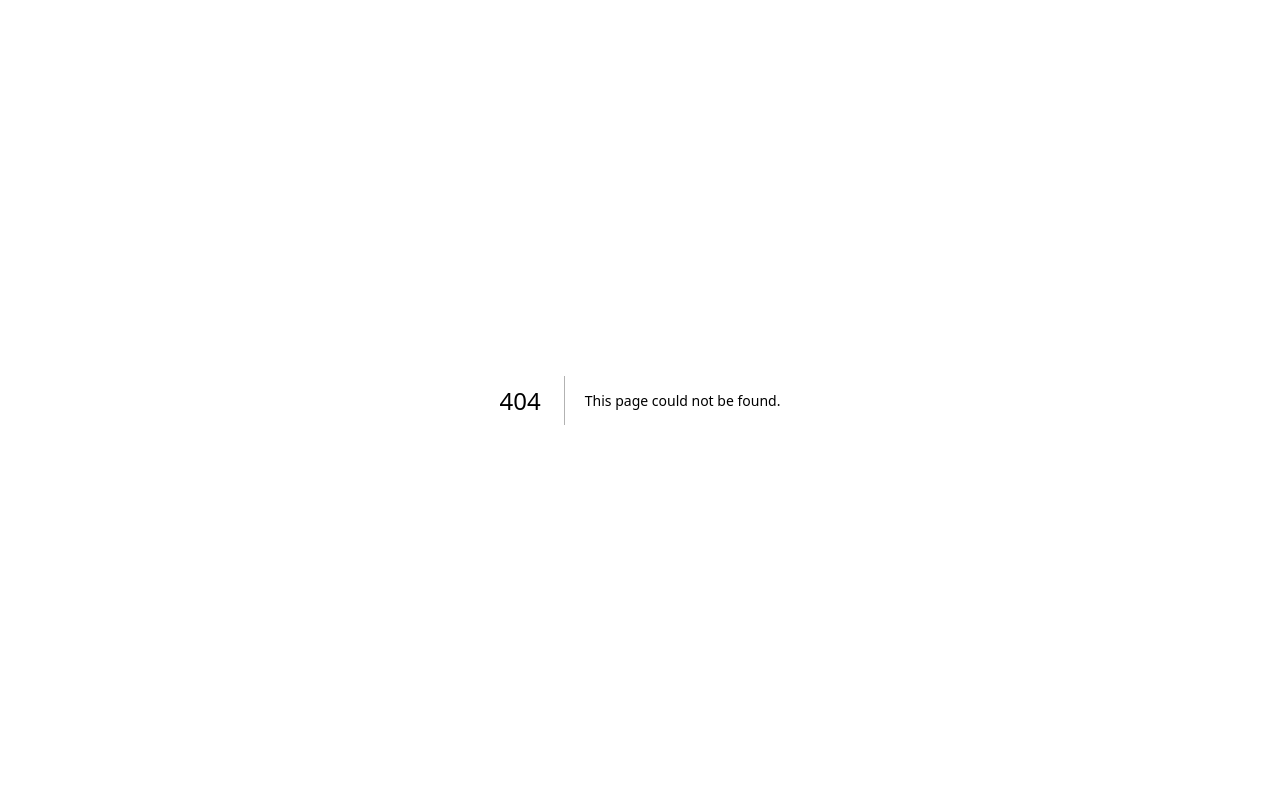
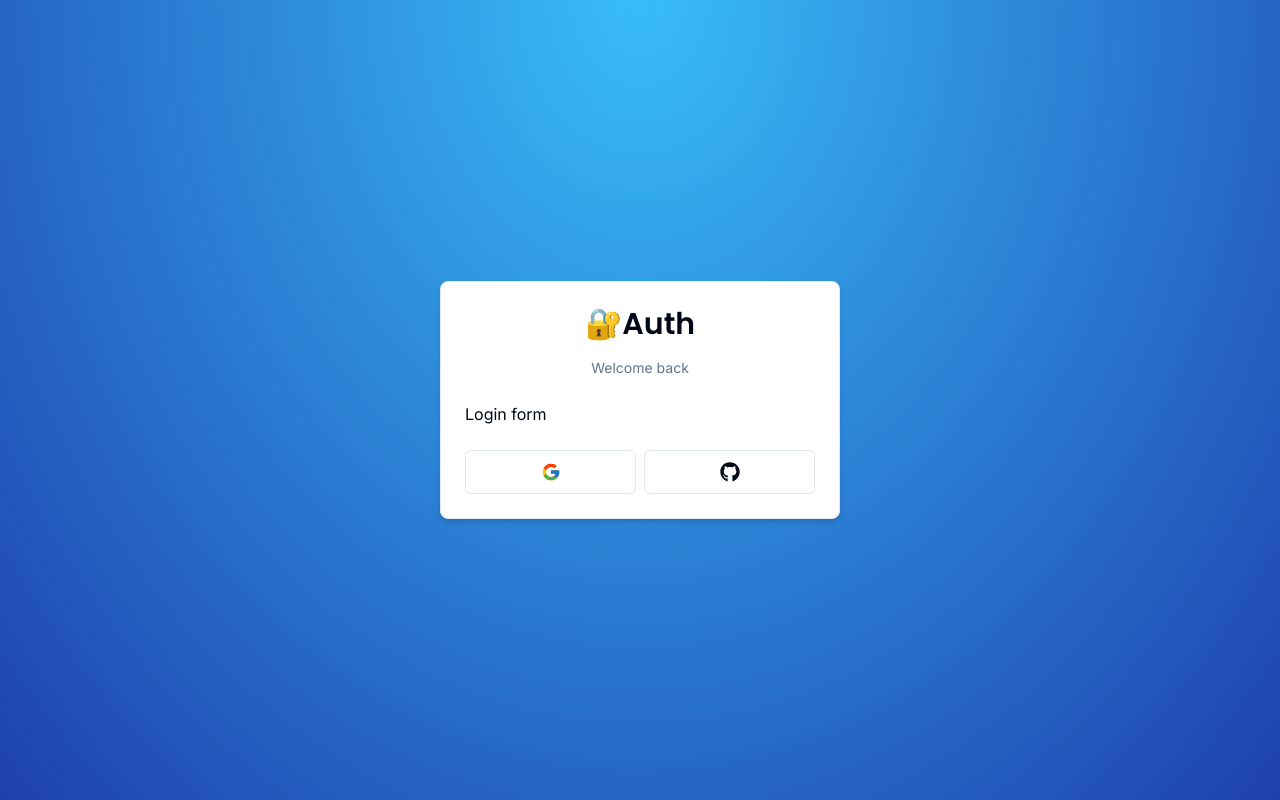
Before and after one commit to panpan31415/next-auth-v5, a Next.js app: page /auth/login in a window 1280 px wide. Before the commit this address had no page. Built offline with nearby package versions, Linux system fonts and the light colour scheme.

Commit message:
add social buttons to login form

```diff
--- a/package.json
+++ b/package.json
@@ -16,6 +16,7 @@
     "next": "14.2.5",
     "react": "^18",
     "react-dom": "^18",
+    "react-icons": "^5.2.1",
     "tailwind-merge": "^2.5.0",
     "tailwindcss-animate": "^1.0.7"
   },
--- /dev/null
+++ b/src/app/auth/layout.tsx
@@ -0,0 +1,12 @@
+import React, { ReactNode } from "react";
+
+type AuthLayoutProps = {
+    children: ReactNode;
+};
+export default function AuthLayout({ children }: AuthLayoutProps) {
+    return (
+        <div className='h-screen flex justify-center items-center bg-[radial-gradient(ellipse_at_top,_var(--tw-gradient-stops))] from-sky-400 to-blue-800'>
+            {children}
+        </div>
+    );
+}
--- /dev/null
+++ b/src/app/auth/login/page.tsx
@@ -0,0 +1,5 @@
+import LoginForm from "@/components/auth/login-form";
+
+export default function LoginPage() {
+    return <LoginForm />;
+}
--- /dev/null
+++ b/src/components/auth/card-wrapper.tsx
@@ -0,0 +1,33 @@
+import { ReactNode } from "react";
+import { Card, CardContent, CardFooter, CardHeader } from "@/components/ui/card";
+import Header from "@/components/auth/header";
+import Social from "@/components/auth/social";
+
+type CardWrapperProps = {
+    children: ReactNode;
+    headerLabel: string;
+    backButtonLabel: string;
+    backButtonHerf: string;
+    showSocial?: Boolean;
+};
+export default function CardWrapper({
+    children,
+    headerLabel,
+    backButtonHerf,
+    backButtonLabel,
+    showSocial,
+}: CardWrapperProps) {
+    return (
+        <Card className='w-[400px] shadow-md'>
+            <CardHeader>
+                <Header label={headerLabel} />
+            </CardHeader>
+            <CardContent>{children}</CardContent>
+            {showSocial && (
+                <CardFooter>
+                    <Social />
+                </CardFooter>
+            )}
+        </Card>
+    );
+}
--- /dev/null
+++ b/src/components/auth/header.tsx
@@ -0,0 +1,20 @@
+import React from "react";
+import { Poppins } from "next/font/google";
+import { cn } from "@/lib/utils";
+
+const font = Poppins({
+    subsets: ["latin"],
+    weight: ["600"],
+});
+
+type headerLabelProps = {
+    label: string;
+};
+export default function Header({ label }: headerLabelProps) {
+    return (
+        <div className='w-full flex flex-col gap-y-4 items-center justify-center'>
+            <h1 className={cn("text-3xl font-semibold", font.className)}>🔐Auth</h1>
+            <p className='text-muted-foreground text-sm'>{label}</p>
+        </div>
+    );
+}
--- /dev/null
+++ b/src/components/auth/login-form.tsx
@@ -0,0 +1,13 @@
+import CardWrapper from "@/components/auth/card-wrapper";
+
+export default function LoginForm() {
+    return (
+        <CardWrapper
+            headerLabel='Welcome back'
+            backButtonLabel="Don't have an account?"
+            backButtonHerf='/auth/register'
+            showSocial>
+            Login form
+        </CardWrapper>
+    );
+}
--- /dev/null
+++ b/src/components/auth/social.tsx
@@ -0,0 +1,26 @@
+"use client";
+import React from "react";
+import { Button } from "@/components/ui/button";
+import { FcGoogle } from "react-icons/fc";
+import { FaGithub } from "react-icons/fa";
+
+export default function Social() {
+    return (
+        <div className='flex items-center w-full gap-x-2'>
+            <Button
+                size={"lg"}
+                className='w-full'
+                variant={"outline"}
+                onClick={() => console.log("Google login button")}>
+                <FcGoogle className='h-5 w-5' />
+            </Button>
+            <Button
+                size={"lg"}
+                className='w-full'
+                variant={"outline"}
+                onClick={() => console.log("Github login button")}>
+                <FaGithub className='h-5 w-5' />
+            </Button>
+        </div>
+    );
+}
--- /dev/null
+++ b/src/components/ui/card.tsx
@@ -0,0 +1,79 @@
+import * as React from "react"
+
+import { cn } from "@/lib/utils"
+
+const Card = React.forwardRef<
+  HTMLDivElement,
+  React.HTMLAttributes<HTMLDivElement>
+>(({ className, ...props }, ref) => (
+  <div
+    ref={ref}
+    className={cn(
+      "rounded-lg border bg-card text-card-foreground shadow-sm",
+      className
+    )}
+    {...props}
+  />
+))
+Card.displayName = "Card"
+
+const CardHeader = React.forwardRef<
+  HTMLDivElement,
+  React.HTMLAttributes<HTMLDivElement>
+>(({ className, ...props }, ref) => (
+  <div
+    ref={ref}
+    className={cn("flex flex-col space-y-1.5 p-6", className)}
+    {...props}
+  />
+))
+CardHeader.displayName = "CardHeader"
+
+const CardTitle = React.forwardRef<
+  HTMLParagraphElement,
+  React.HTMLAttributes<HTMLHeadingElement>
+>(({ className, ...props }, ref) => (
+  <h3
+    ref={ref}
+    className={cn(
+      "text-2xl font-semibold leading-none tracking-tight",
+      className
+    )}
+    {...props}
+  />
+))
+CardTitle.displayName = "CardTitle"
+
+const CardDescription = React.forwardRef<
+  HTMLParagraphElement,
+  React.HTMLAttributes<HTMLParagraphElement>
+>(({ className, ...props }, ref) => (
+  <p
+    ref={ref}
+    className={cn("text-sm text-muted-foreground", className)}
+    {...props}
+  />
+))
+CardDescription.displayName = "CardDescription"
+
+const CardContent = React.forwardRef<
+  HTMLDivElement,
+  React.HTMLAttributes<HTMLDivElement>
+>(({ className, ...props }, ref) => (
+  <div ref={ref} className={cn("p-6 pt-0", className)} {...props} />
+))
+CardContent.displayName = "CardContent"
+
+const CardFooter = React.forwardRef<
+  HTMLDivElement,
+  React.HTMLAttributes<HTMLDivElement>
+>(({ className, ...props }, ref) => (
+  <div
+    ref={ref}
+    className={cn("flex items-center p-6 pt-0", className)}
+    {...props}
+  />
+))
+CardFooter.displayName = "CardFooter"
+
+export { Card, CardHeader, CardFooter, CardTitle, CardDescription, CardContent }
```
Also changed, not shown: 1 other file (tests, documents, lock files or other folders).
